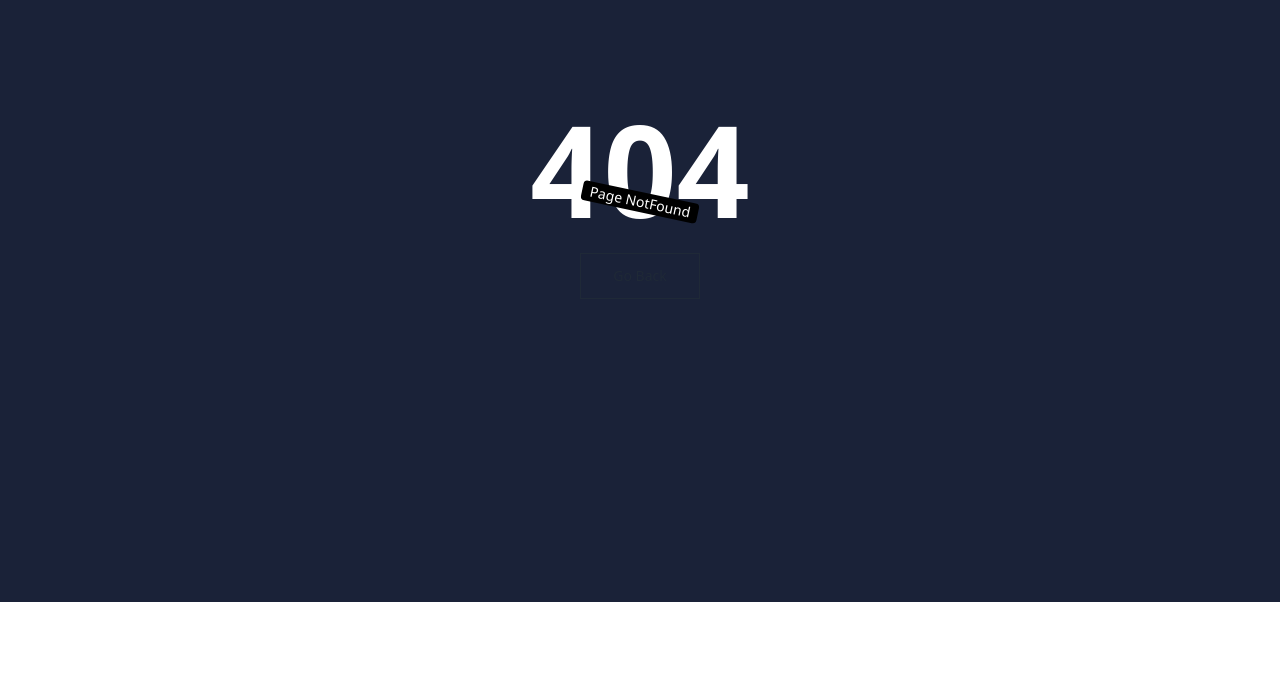
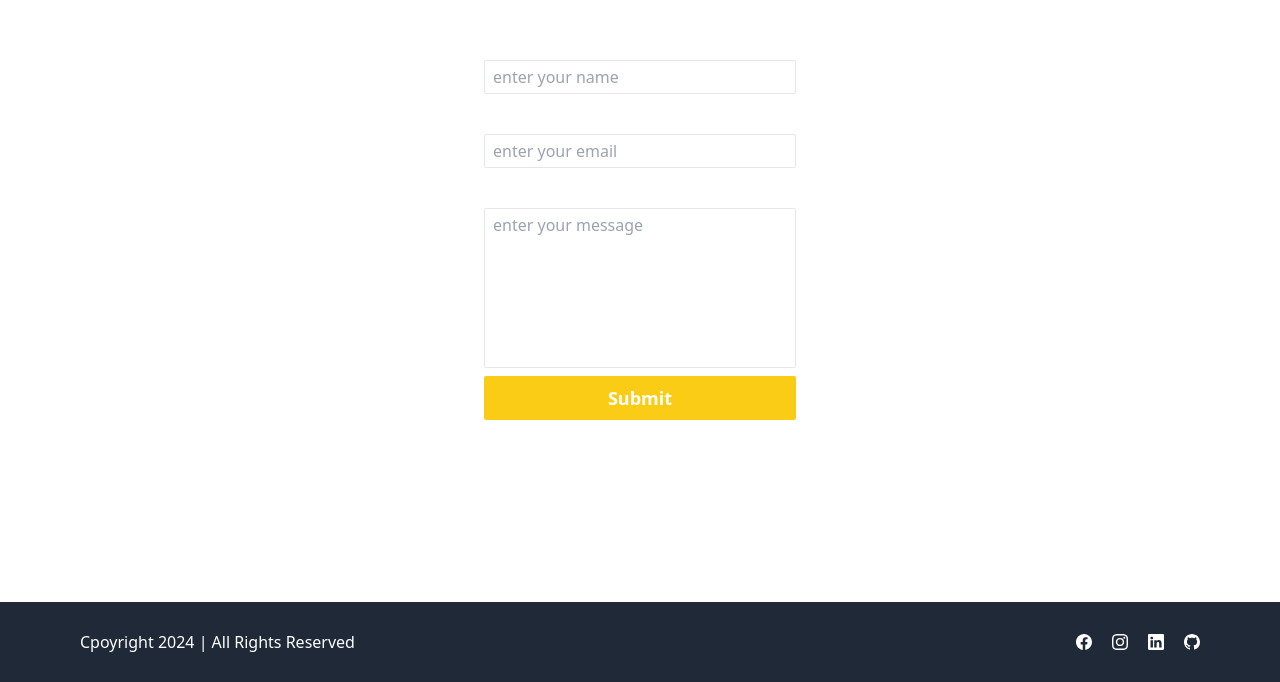
Before and after one commit to Vishu0106/LMS-Frontend, a React (Vite) app: page /contact in a window 1280 px wide. Before the commit this address had no page. Shown: the part 198-880 px from the top of the page. Before the commit the page ends 800 px from the top, so only its background shows below. Built offline with nearby package versions, Linux system fonts and the light colour scheme.

Commit message:
Added ContactUs Page

```diff
--- a/src/App.jsx
+++ b/src/App.jsx
@@ -8,6 +8,7 @@
 import NotFound from './pages/NotFound'
 import Signup from './pages/Signup'
 import Signin from './pages/Signin'
+import ContactUs from './pages/ContactUs'
 
 function App() {
 
@@ -18,6 +19,7 @@
         <Route path='/about' element={<AboutUs/>}/>
         <Route path='/signup' element={<Signup />}/>
         <Route path='/signin' element={<Signin />}/>
+        <Route path='/contact' element={<ContactUs />}/>
         <Route path='*' element={<NotFound />}/>
 
     </Routes>
--- /dev/null
+++ b/src/pages/ContactUs.jsx
@@ -0,0 +1,110 @@
+import { useState } from "react";
+import toast from "react-hot-toast";
+
+import axiosInstance from "../config/axiosInstance";
+import { isEmail } from "../helpers/regexMatcher";
+import HomeLayout from "../layouts/HomeLayout";
+
+function ContactUs() {
+
+    const [userInput, setUserInput] = useState({
+        name: "",
+        email: "",
+        message: ""
+    })
+
+    function handleInputChange(e) {
+        const {name, value} = e.target;
+        setUserInput({
+            ...userInput,
+            [name]: value
+        })
+    }
+
+    async function onFormSubmit(e)  {
+        e.preventDefault();
+        if(!userInput.email || !userInput.name || !userInput.message) {
+            toast.error("All fields are mandatory");
+            return;
+        }
+        if(!isEmail(userInput.email)) {
+            toast.error("Invalid email provided");
+            return;
+        }
+        try {
+            const response = axiosInstance.post("/contact", userInput);
+            toast.promise(response, {
+                loading: "Submitting your query",
+                success: "Form submitted successfully",
+                error: "Failed to submit the form"
+            });
+            const responseData = await response;
+            console.log(responseData);
+            if(responseData?.data) {
+                setUserInput({
+                    email: "",
+                    name: "",
+                    message: ""
+                })
+            }
+        } catch(error) {
+            toast.error("operation failed....");
+        }
+    }
+    return (
+        <HomeLayout>
+            <div className="flex items-center justify-center h-[100vh]">
+                <form onSubmit={onFormSubmit} noValidate className="flex flex-col items-center justify-center gap-2 p-5 w-[22rem] rounded-md text-white ">
+                    <h1 className="text-3xl font-semibold">Contact form</h1>
+                    <div className="flex flex-col gap-1 w-full">
+                        <label htmlFor="name" className="text-xl font-semibold">
+                            Name
+                        </label>
+                        <input
+                            id="name"
+                            className="bg-white border px-2 py-1 rounded-sm text-black"
+                            type="text"
+                            placeholder="enter your name"
+                            name="name"
+                            onChange={handleInputChange}
+                            value={userInput.name}
+                        />
+                    </div>
+                    <div className="flex flex-col gap-1 w-full">
+                        <label htmlFor="email" className="text-xl font-semibold">
+                            Email
+                        </label>
+                        <input
+                            id="email"
+                            className="bg-white border px-2 py-1 rounded-sm text-black"
+                            type="email"
+                            placeholder="enter your email"
+                            name="email"
+                            onChange={handleInputChange}
+                            value={userInput.email}
+                        />
+                    </div>
+                    <div className="flex flex-col gap-1 w-full">
+                        <label htmlFor="message" className="text-xl font-semibold">
+                            Message
+                        </label>
+                        <textarea
+                            id="message"
+                            className="bg-white border px-2 py-1 rounded-sm resize-none h-40 text-black"
+                            type="text"
+                            placeholder="enter your message"
+                            name="message"
+                            onChange={handleInputChange}
+                            value={userInput.message}
+                        />
+                    </div>
+                    <button type="submit" className="w-full bg-yellow-400 hover:bg-yellow-500 transition-all ease-in-out duration-300 rounded-sm py-2 font-semibold text-lg cursor-pointer">
+                        Submit
+                    </button>
+                </form>
+            </div>
+        </HomeLayout>
+    )
+}
+
+export default ContactUs;
```
